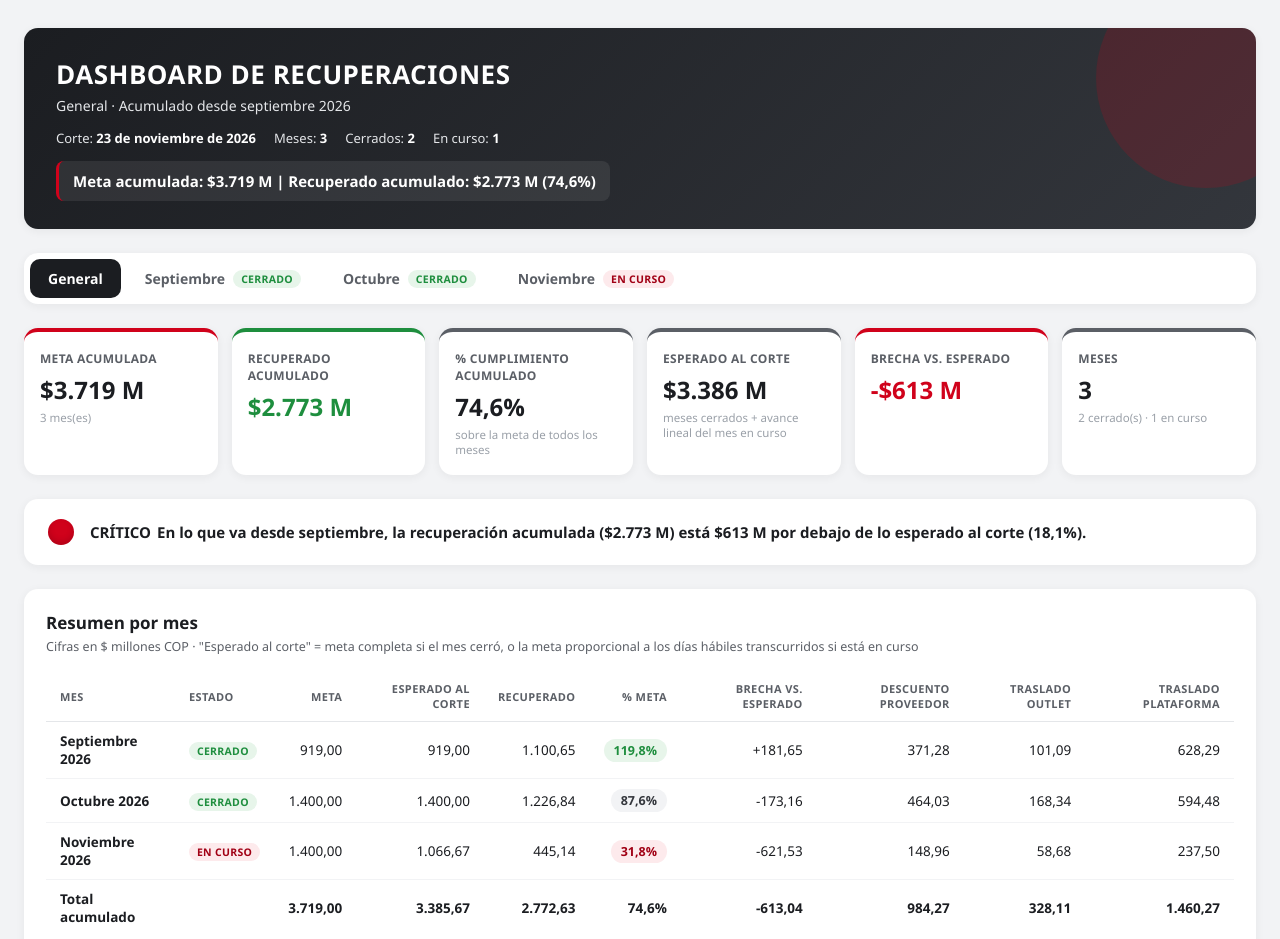
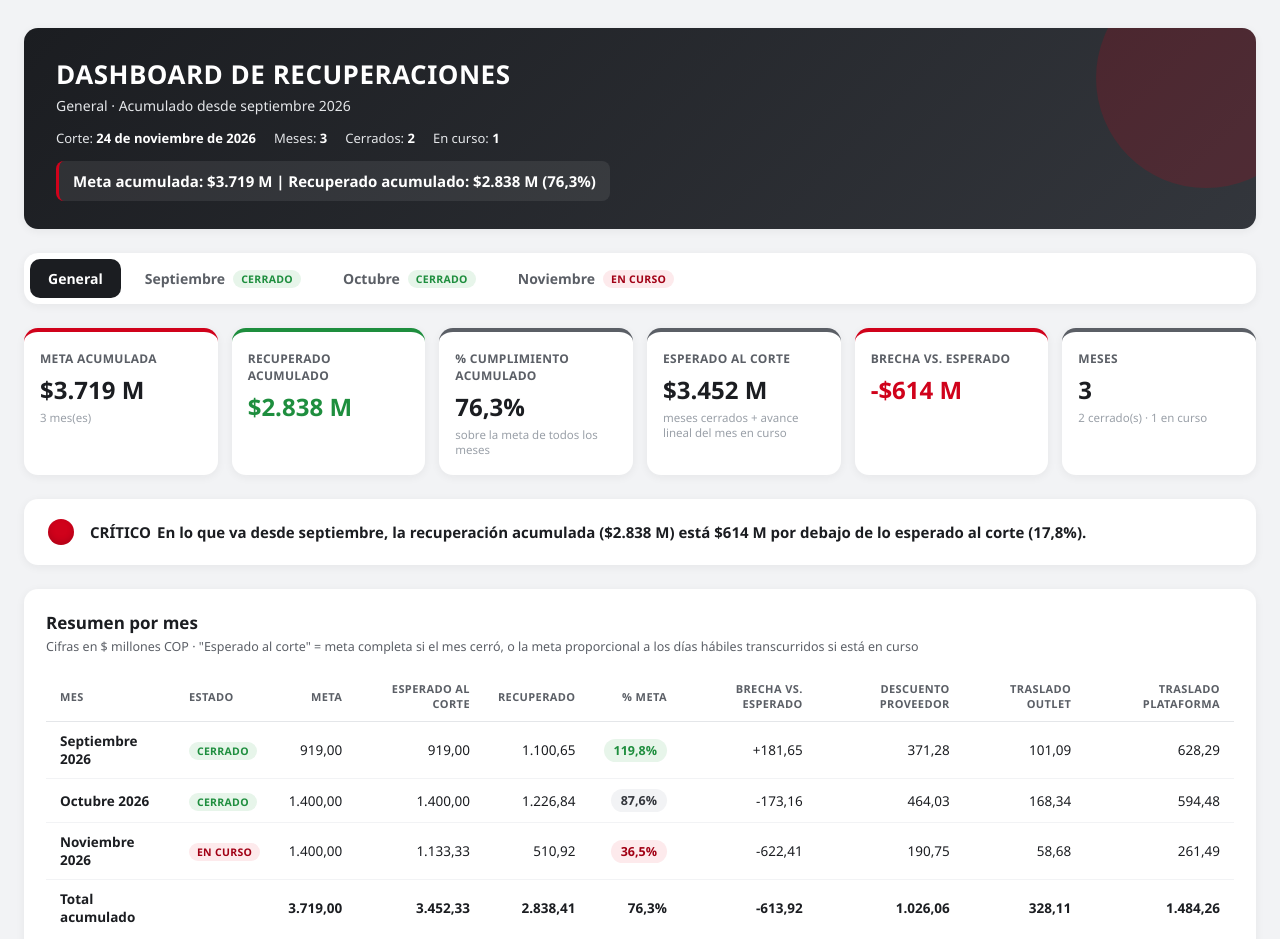
Before and after one commit to ervintrujillorojas-code/Recuperaci-n-plataforma, a plain HTML site: page index.html in a window 1280 px wide. Shown: the top 939 px of the page. Drawn offline with nearby package versions, Linux system fonts and the light colour scheme.

Commit message:
Actualiza dashboard — corte 2026-11-24
Co-Authored-By: Claude Opus 5.5 <noreply@anthropic.com>

```diff
--- a/index.html
+++ b/index.html
@@ -277,15 +277,15 @@ const MESES = [
     "mes": 11,
     "nombre": "Noviembre",
     "estado": "en_curso",
-    "fechaCorte": "2026-11-23",
-    "fechaCaptura": "2026-11-23",
+    "fechaCorte": "2026-11-24",
+    "fechaCaptura": "2026-11-24",
     "metaTotal": 1400,
-    "recupReal": 445.14,
+    "recupReal": 510.92,
     "rubros": [
       {
         "nombre": "Descuento Proveedor",
         "meta": 490,
-        "real": 148.96
+        "real": 190.75
       },
       {
         "nombre": "Traslado Outlet",
@@ -295,7 +295,7 @@ const MESES = [
       {
         "nombre": "Traslado Plataforma",
         "meta": 700,
-        "real": 237.5
+        "real": 261.49
       }
     ]
   }
```
